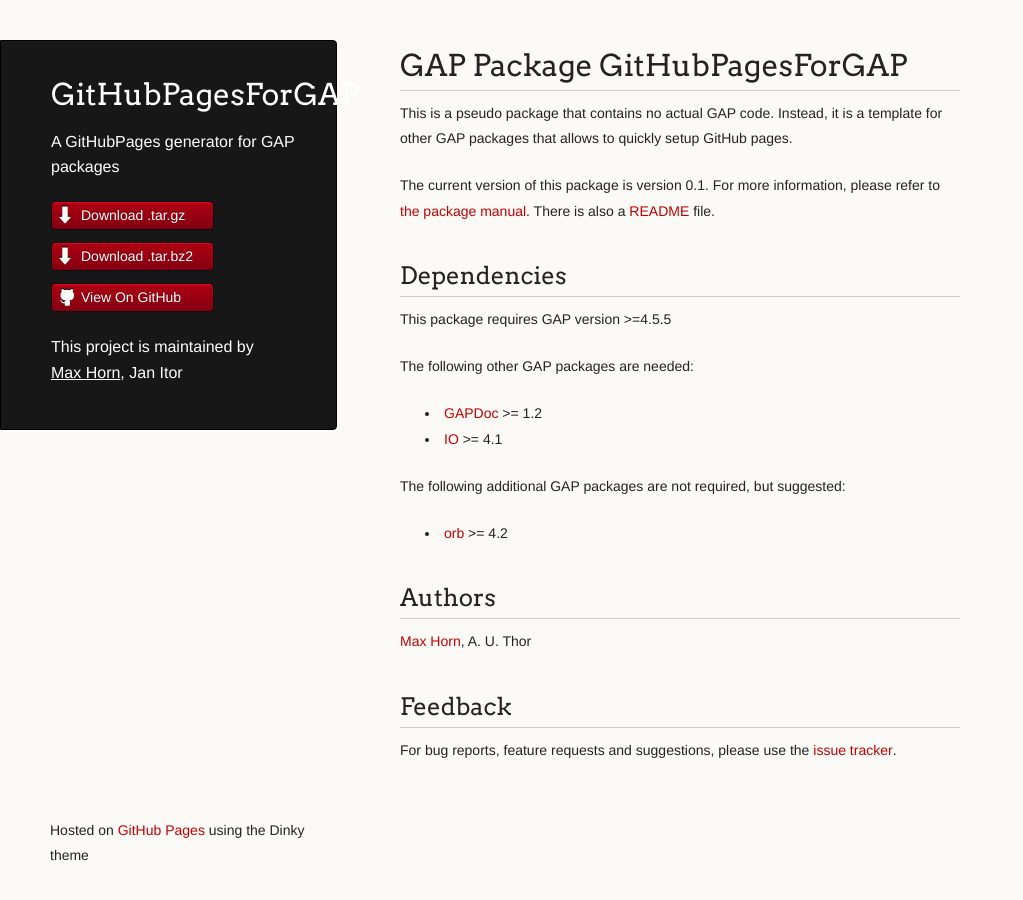
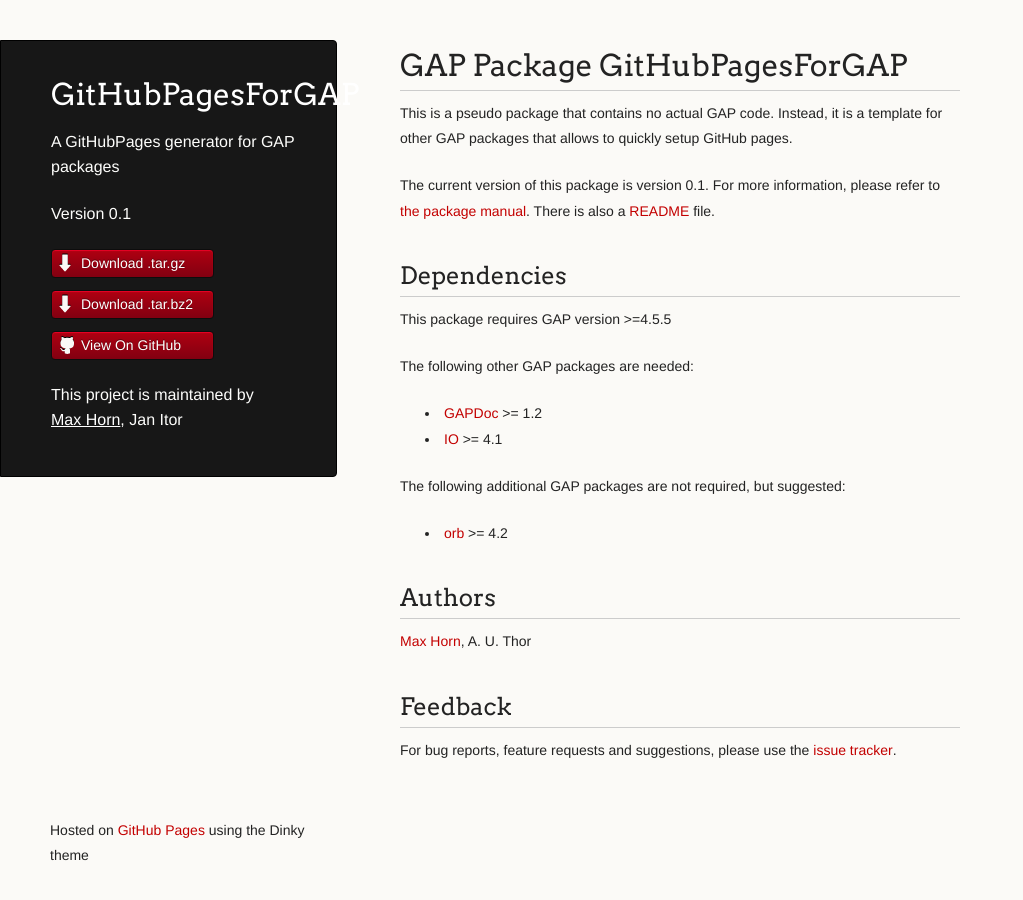
Before and after one commit to digraphs/Digraphs, a Jekyll site: the page built from index.md, in a window 1280 px wide. Shown: the whole page, without its empty margins (0-1023 px from the left). Built offline with Jekyll 4.4.1, drawn with Linux system fonts in a browser that asks for light colours.

Commit message:
Display current package version in side bar

```diff
--- a/_layouts/default.html
+++ b/_layouts/default.html
@@ -23,6 +23,7 @@
       <header>
         <h1 class="header">{{ site.data.package.name }}</h1>
         <p class="header">{{ site.data.package.description }}</p>
+        <p class="header">Version {{site.data.package.version}}</p>
 
         <ul>
           {% for item in site.data.package.downloads %}
```
